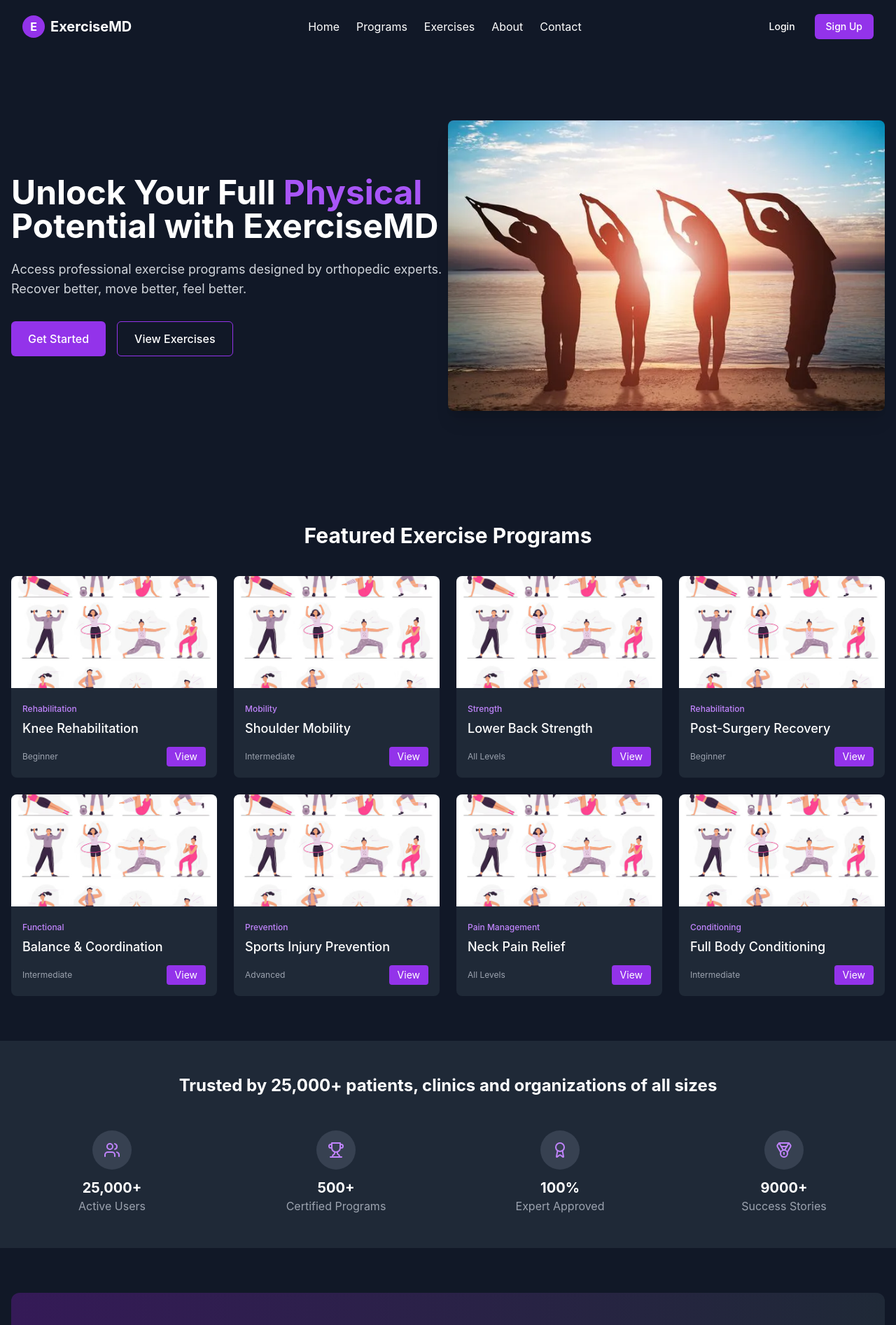
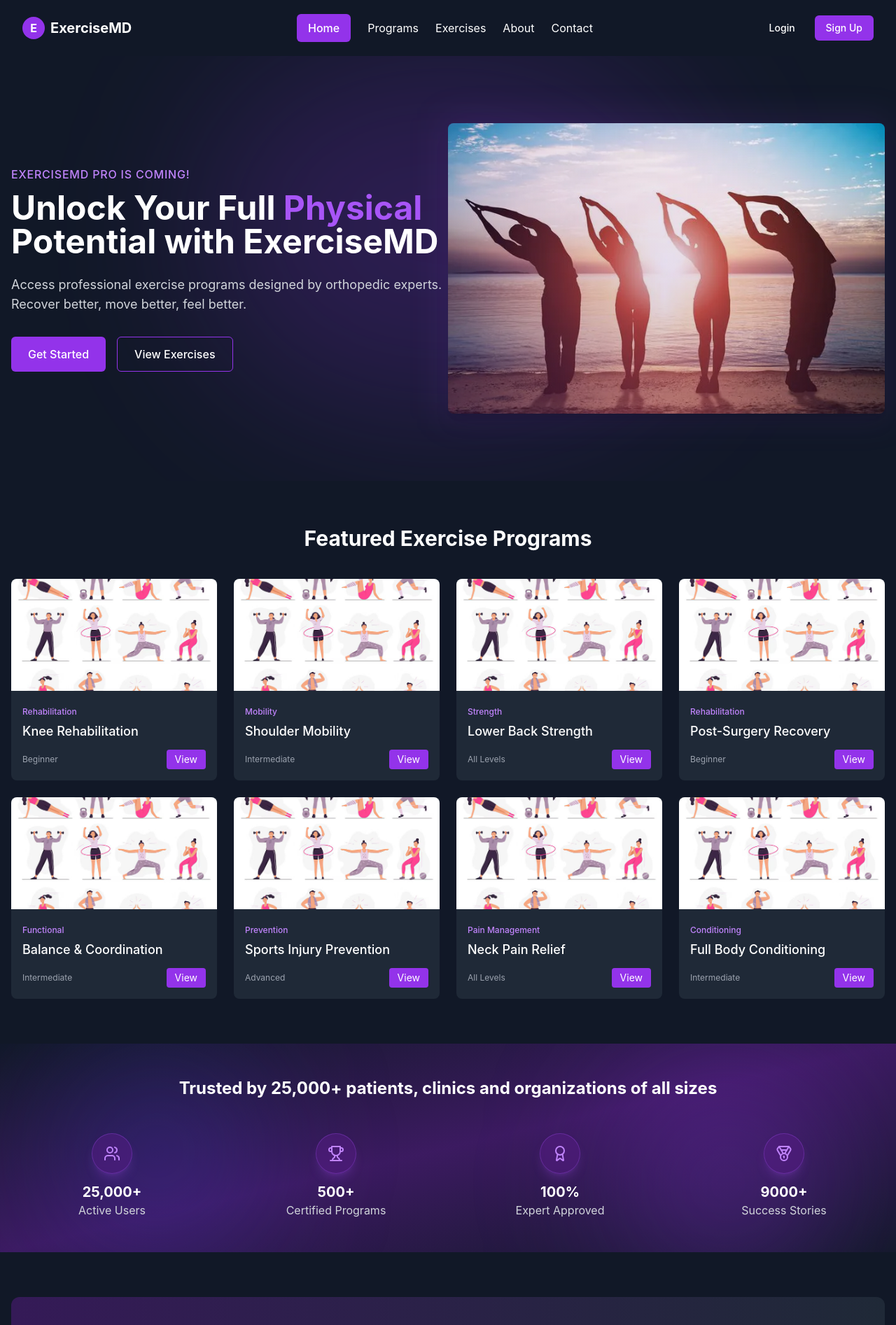
Before and after one commit to RaviKiran25052/DailyPhysio_Frontend, a React (Create React App) app: page / in a window 1280 px wide. Shown: the top 1893 px of the page at 70% size. Built offline with nearby package versions, Linux system fonts and the light colour scheme.

Commit message:
gradient colors,home active

```diff
--- a/src/Components/HomePage/Footer.jsx
+++ b/src/Components/HomePage/Footer.jsx
@@ -2,8 +2,13 @@ import React from 'react';
 
 const Footer = () => {
   return (
-    <footer className="bg-gray-900 border-t border-gray-800 pt-12 pb-8">
-      <div className="container mx-auto px-4">
+    <footer className="bg-gray-900 border-t border-gray-800 pt-12 pb-8 relative overflow-hidden">
+      {/* Purple gradient focused at top center */}
+      <div className="absolute w-full h-full inset-0">
+        <div className="absolute top-0 left-1/2 -translate-x-1/2 w-[600px] h-[400px] bg-purple-600/30 rounded-full blur-[120px] opacity-70"></div>
+      </div>
+
+      <div className="container mx-auto px-4 relative z-10">
         <div className="grid grid-cols-1 md:grid-cols-2 lg:grid-cols-4 gap-8 mb-8">
           {/* Column 1 - About */}
           <div>
@@ -35,7 +40,7 @@ const Footer = () => {
 
           {/* Column 2 - Services */}
           <div>
-            <h3 className="text-lg font-semibold mb-4">Programs</h3>
+            <h3 className="text-lg font-semibold mb-4 text-white">Programs</h3>
             <ul className="space-y-3">
               <li><a href="#" className="text-gray-400 hover:text-purple-400">Rehabilitation</a></li>
               <li><a href="#" className="text-gray-400 hover:text-purple-400">Pain Management</a></li>
@@ -47,7 +52,7 @@ const Footer = () => {
 
           {/* Column 3 - Company */}
           <div>
-            <h3 className="text-lg font-semibold mb-4">Company</h3>
+            <h3 className="text-lg font-semibold mb-4 text-white">Company</h3>
             <ul className="space-y-3">
               <li><a href="#" className="text-gray-400 hover:text-purple-400">About Us</a></li>
               <li><a href="#" className="text-gray-400 hover:text-purple-400">For Clinics</a></li>
@@ -59,7 +64,7 @@ const Footer = () => {
 
           {/* Column 4 - Newsletter */}
           <div>
-            <h3 className="text-lg font-semibold mb-4">Newsletter</h3>
+            <h3 className="text-lg font-semibold mb-4 text-white">Newsletter</h3>
             <p className="text-gray-400 mb-4">Subscribe to get the latest updates on new programs.</p>
             <form className="flex flex-col space-y-2">
               <input
--- a/src/Components/HomePage/Hero.jsx
+++ b/src/Components/HomePage/Hero.jsx
@@ -2,9 +2,16 @@ import React from 'react';
 
 const Hero = () => {
   return (
-    <div className="container mx-auto px-4 py-16 md:py-24 flex flex-col md:flex-row items-center">
+    <div className="bg-gray-900 relative overflow-hidden">
+      {/* Purple gradient focused at top center */}
+      <div className="absolute w-full h-full inset-0">
+        <div className="absolute top-0 left-1/2 -translate-x-1/2 w-[700px] h-[500px] bg-purple-600/30 rounded-full blur-[120px] opacity-70"></div>
+      </div>
+
+      <div className="container mx-auto px-4 py-16 md:py-24 flex flex-col md:flex-row items-center relative z-10">
         {/* Left Content */}
         <div className="w-full md:w-1/2 mb-10 md:mb-0">
+          <p className="text-purple-400 uppercase tracking-wider mb-3 font-medium">ExerciseMD PRO is Coming!</p>
           <h1 className="text-4xl md:text-5xl font-bold mb-6 text-white">
             Unlock Your Full <span className="text-purple-500">Physical</span> Potential with ExerciseMD
           </h1>
@@ -22,15 +29,21 @@ const Hero = () => {
           </div>
         </div>
 
-      {/* Right Image */}
+        {/* Right Image Section */}
         <div className="w-full md:w-1/2 flex justify-center md:justify-end">
           <div className="relative">
-          <div className="absolute -z-10 top-0 right-0 w-72 h-72 bg-purple-600/20 rounded-full blur-3xl"></div>
+            <div className="relative z-10 rounded-lg overflow-hidden shadow-xl">
               <img
                 src="/assets/Exercise-in-Recovery.jpg"
-            alt="Person exercising"
-            className="rounded-lg shadow-xl max-w-full h-auto"
+                alt="Exercise in Recovery"
+                className="max-w-full h-auto"
               />
+              <div className="absolute inset-0 bg-gradient-to-tr from-purple-900/30 to-transparent"></div>
+            </div>
+
+            {/* Simple glow effect */}
+            <div className="absolute -z-1 -inset-2 bg-purple-500/10 blur-xl rounded-lg"></div>
+          </div>
         </div>
       </div>
     </div>
--- a/src/Components/HomePage/Navbar.jsx
+++ b/src/Components/HomePage/Navbar.jsx
@@ -29,7 +29,7 @@ const Navbar = () => {
 
           {/* Desktop Navigation */}
           <div className="hidden md:flex items-center space-x-6">
-            <a href="#" className="text-white hover:text-purple-400">Home</a>
+            <a href="#" className="px-4 py-2 bg-purple-600 rounded-md text-white font-medium">Home</a>
             <a href="#" className="text-white hover:text-purple-400">Programs</a>
             <a href="#" className="text-white hover:text-purple-400">Exercises</a>
             <a href="#" className="text-white hover:text-purple-400">About</a>
@@ -64,7 +64,7 @@ const Navbar = () => {
         {isMenuOpen && (
           <div className="md:hidden bg-gray-800 mt-2 py-4 px-4 rounded-lg">
             <div className="flex flex-col space-y-3">
-              <a href="#" className="text-white hover:text-purple-400 py-2">Home</a>
+              <a href="#" className="bg-purple-600 text-white font-medium py-2 px-3 rounded-md">Home</a>
               <a href="#" className="text-white hover:text-purple-400 py-2">Programs</a>
               <a href="#" className="text-white hover:text-purple-400 py-2">Exercises</a>
               <a href="#" className="text-white hover:text-purple-400 py-2">About</a>
--- a/src/Components/HomePage/TrustedBy.jsx
+++ b/src/Components/HomePage/TrustedBy.jsx
@@ -3,43 +3,51 @@ import { Users, Award, Trophy, Medal } from 'lucide-react';
 
 const TrustedBy = () => {
   return (
-    <div className="bg-gray-800 py-12">
+    <div className="bg-gradient-to-br from-gray-900 via-purple-900/60 to-gray-900 relative overflow-hidden">
+      {/* Additional purple gradients for depth */}
+      <div className="absolute w-full h-full inset-0">
+        <div className="absolute top-10 right-20 w-80 h-80 bg-purple-600/30 rounded-full blur-[100px]"></div>
+        <div className="absolute bottom-0 left-20 w-72 h-72 bg-indigo-700/30 rounded-full blur-[100px]"></div>
+      </div>
+
+      <div className="py-12 relative z-10">
         <div className="container mx-auto px-4">
-        <h2 className="text-2xl text-center font-bold mb-12">
+          <h2 className="text-2xl text-center font-bold mb-12 text-white">
             Trusted by 25,000+ patients, clinics and organizations of all sizes
           </h2>
 
           <div className="grid grid-cols-2 md:grid-cols-4 gap-8 text-center">
             <div className="flex flex-col items-center">
-            <div className="bg-gray-700 p-4 rounded-full mb-3">
+              <div className="bg-purple-900/50 backdrop-blur-sm p-4 rounded-full mb-3 border border-purple-500/30 shadow-lg shadow-purple-500/20">
                 <Users className="h-6 w-6 text-purple-400" />
               </div>
-            <p className="text-xl font-bold">25,000+</p>
-            <p className="text-gray-400">Active Users</p>
+              <p className="text-xl font-bold text-white">25,000+</p>
+              <p className="text-gray-300">Active Users</p>
             </div>
 
             <div className="flex flex-col items-center">
-            <div className="bg-gray-700 p-4 rounded-full mb-3">
+              <div className="bg-purple-900/50 backdrop-blur-sm p-4 rounded-full mb-3 border border-purple-500/30 shadow-lg shadow-purple-500/20">
                 <Trophy className="h-6 w-6 text-purple-400" />
               </div>
-            <p className="text-xl font-bold">500+</p>
-            <p className="text-gray-400">Certified Programs</p>
+              <p className="text-xl font-bold text-white">500+</p>
+              <p className="text-gray-300">Certified Programs</p>
             </div>
 
             <div className="flex flex-col items-center">
-            <div className="bg-gray-700 p-4 rounded-full mb-3">
+              <div className="bg-purple-900/50 backdrop-blur-sm p-4 rounded-full mb-3 border border-purple-500/30 shadow-lg shadow-purple-500/20">
                 <Award className="h-6 w-6 text-purple-400" />
               </div>
-            <p className="text-xl font-bold">100%</p>
-            <p className="text-gray-400">Expert Approved</p>
+              <p className="text-xl font-bold text-white">100%</p>
+              <p className="text-gray-300">Expert Approved</p>
             </div>
 
             <div className="flex flex-col items-center">
-            <div className="bg-gray-700 p-4 rounded-full mb-3">
+              <div className="bg-purple-900/50 backdrop-blur-sm p-4 rounded-full mb-3 border border-purple-500/30 shadow-lg shadow-purple-500/20">
                 <Medal className="h-6 w-6 text-purple-400" />
               </div>
-            <p className="text-xl font-bold">9000+</p>
-            <p className="text-gray-400">Success Stories</p>
+              <p className="text-xl font-bold text-white">9000+</p>
+              <p className="text-gray-300">Success Stories</p>
+            </div>
           </div>
         </div>
       </div>
```
Lines whose indentation alone changed are shown as unchanged.
